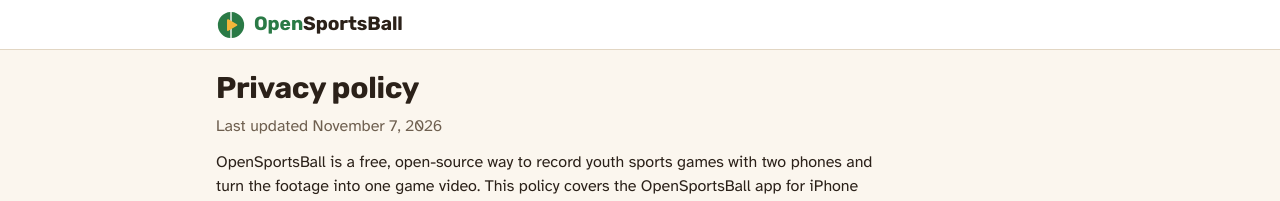
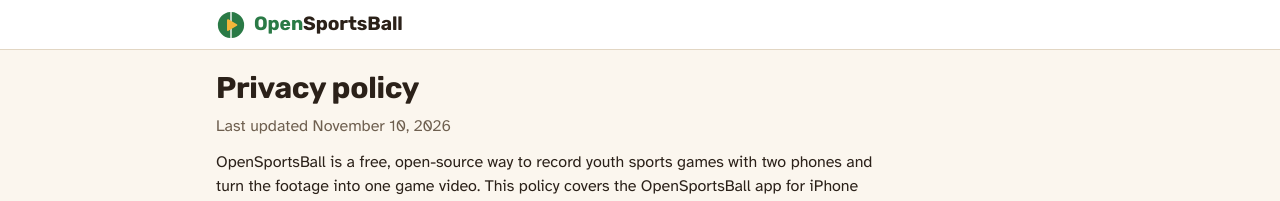
Before and after one commit to OpenSportsBall/opensportsball, a SvelteKit app in the folder web/: page /privacy in a window 1280 px wide. Shown: the top 201 px of the page. Built offline with nearby package versions, Linux system fonts and the light colour scheme; no server answers.

Commit message:
Approve the share-v1 wording and date the privacy policy (#15)
The consent wording and the privacy section on shared results are
approved as written; the policy's Last updated is November 10, 2026.

Co-authored-by: Claude Opus 5.5 <noreply@anthropic.com>

```diff
--- a/web/src/routes/privacy/+page.svelte
+++ b/web/src/routes/privacy/+page.svelte
@@ -4,7 +4,7 @@
 	import { resolve } from '$app/paths';
 	import { REPO_URL, SUPPORT_EMAIL } from '#lib/site.ts';
 
-	const UPDATED = 'November 7, 2026';
+	const UPDATED = 'November 10, 2026';
 </script>
 
 <svelte:head><title>Privacy policy · OpenSportsBall</title></svelte:head>
```
Also changed, not shown: 2 other files (tests, documents, lock files or other folders).
